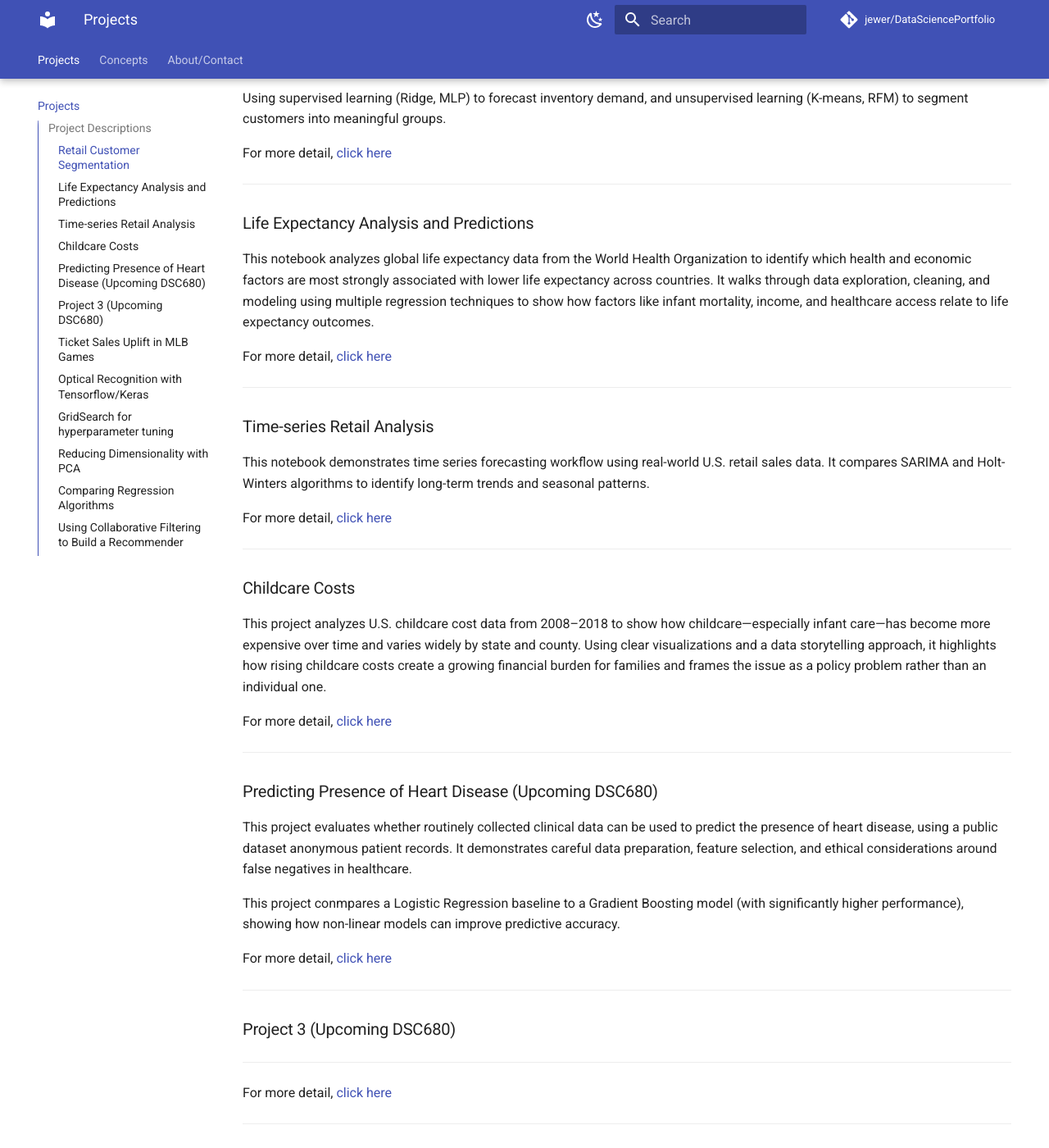
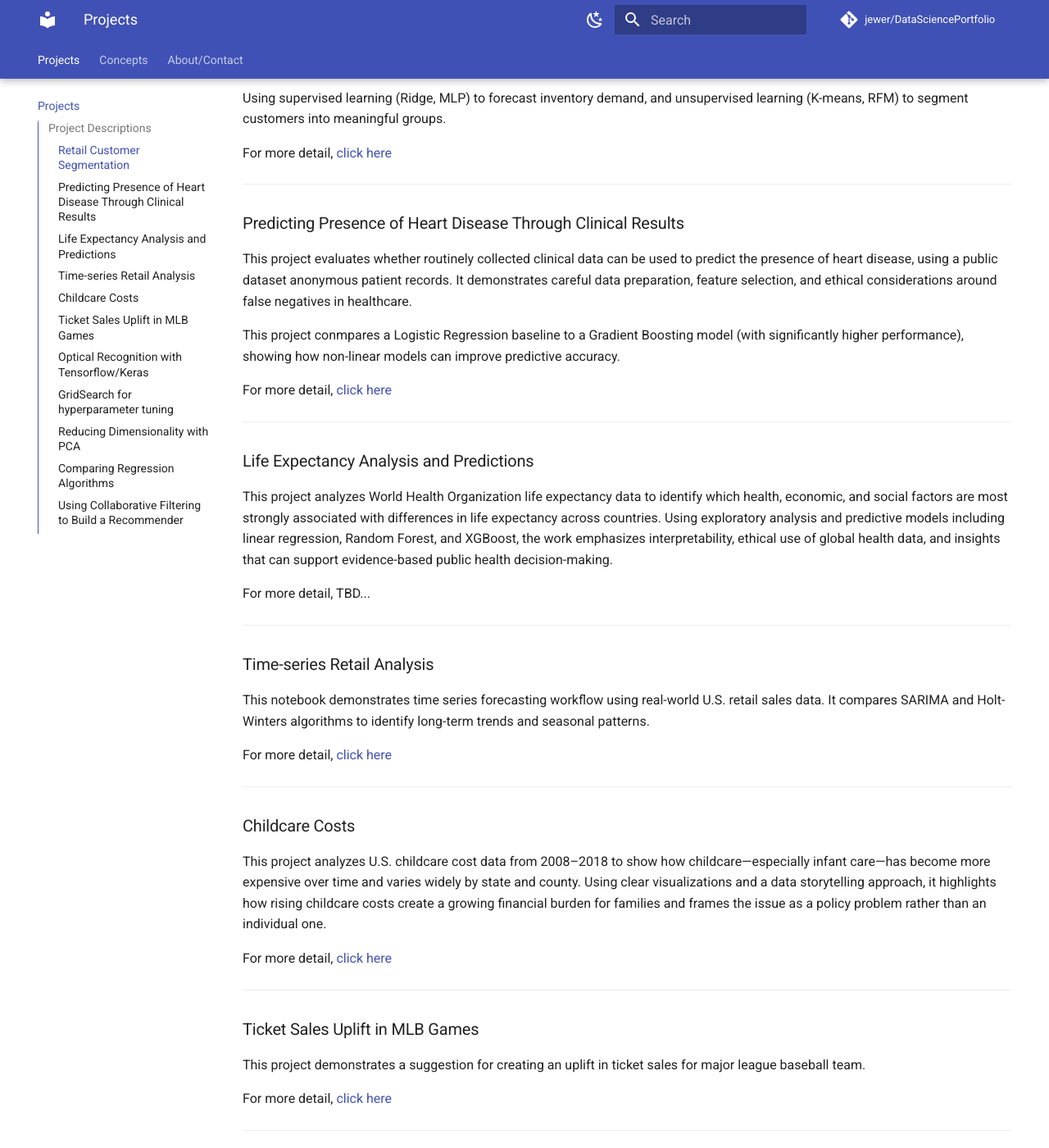
Before and after one commit to jewer/DataSciencePortfolio, an MkDocs documentation site: the page built from docs/projects/list.md, in a window 1280 px wide and 1400 px high, scrolled down 218 px. Shown: the whole window at 82% size. Built offline with MkDocs 1.6.1 and Material for MkDocs 9.7.7, drawn with Linux system fonts in a browser that asks for light colours; comment, search, counter and statistics services are not loaded.

```diff
--- a/docs/projects/list.md
+++ b/docs/projects/list.md
@@ -11,11 +11,21 @@
 
 ---
 
+### Predicting Presence of Heart Disease Through Clinical Results
+
+This project evaluates whether routinely collected clinical data can be used to predict the presence of heart disease, using a public dataset anonymous patient records.  It demonstrates careful data preparation, feature selection, and ethical considerations around false negatives in healthcare.
+
+This project conmpares a Logistic Regression baseline to a Gradient Boosting model (with significantly higher performance), showing how non-linear models can improve predictive accuracy.
+
+For more detail, [click here](heart.md)
+
+---
+
 ### Life Expectancy Analysis and Predictions
 
-This notebook analyzes global life expectancy data from the World Health Organization to identify which health and economic factors are most strongly associated with lower life expectancy across countries. It walks through data exploration, cleaning, and modeling using multiple regression techniques to show how factors like infant mortality, income, and healthcare access relate to life expectancy outcomes.
+This project analyzes World Health Organization life expectancy data to identify which health, economic, and social factors are most strongly associated with differences in life expectancy across countries. Using exploratory analysis and predictive models including linear regression, Random Forest, and XGBoost, the work emphasizes interpretability, ethical use of global health data, and insights that can support evidence-based public health decision-making.
 
-For more detail, [click here](who-exploration.md)
+For more detail, TBD...
 
 ---
 
@@ -32,24 +42,6 @@
 This project analyzes U.S. childcare cost data from 2008–2018 to show how childcare—especially infant care—has become more expensive over time and varies widely by state and county. Using clear visualizations and a data storytelling approach, it highlights how rising childcare costs create a growing financial burden for families and frames the issue as a policy problem rather than an individual one.
 
 For more detail, [click here](childcare.md)
-
----
-
-### Predicting Presence of Heart Disease (Upcoming DSC680)
-
-This project evaluates whether routinely collected clinical data can be used to predict the presence of heart disease, using a public dataset anonymous patient records.  It demonstrates careful data preparation, feature selection, and ethical considerations around false negatives in healthcare.
-
-This project conmpares a Logistic Regression baseline to a Gradient Boosting model (with significantly higher performance), showing how non-linear models can improve predictive accuracy.
-
-For more detail, [click here](heart.md)
-
----
-
-### Project 3 (Upcoming DSC680)
-
----
-
-For more detail, [click here](project3.md)
 
 ---
 
```
Also changed, not shown: docs/projects/heart.md (+3 -3 lines), docs/projects/who-exploration.md (deleted, +0 -18 lines).
